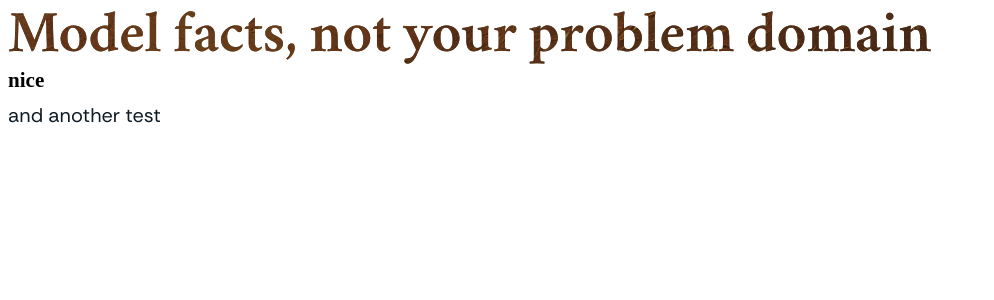
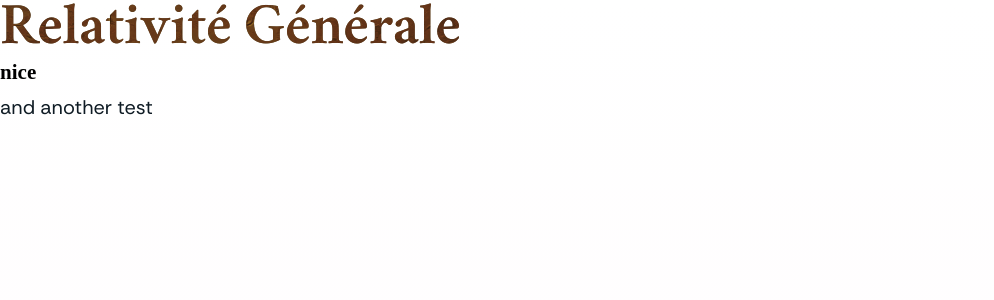
Before and after one commit to Splines/homepage, a Jekyll site: the page built from index.md, in a window 1280 px wide. Shown: the top 300 px of the page, without its empty margins (0-994 px from the left). Built offline with Jekyll 4.4.1, drawn with Linux system fonts in a browser that asks for light colours.

Commit message:
Fix body 100% height & experiment with vertical line

```diff
--- a/_layouts/home.html
+++ b/_layouts/home.html
@@ -11,7 +11,7 @@
 </head>
 
 <body>
-    <h1>Model facts, not your problem domain</h1>
+    <h1>Relativité Générale</h1>
     {{ content }}
 </body>
 
--- a/_sass/_typography.scss
+++ b/_sass/_typography.scss
@@ -24,16 +24,6 @@
     src: url("/assets/fonts/RethinkSans-Regular.ttf");
     font-weight: normal;
     font-style: normal;
-}
-
-body * {
-    margin: 0;
-    padding: 0;
-}
-
-body {
-    background-color: #ffffff;
-    font-size: 18px;
 }
 
 h1 {
--- /dev/null
+++ b/_sass/body.scss
@@ -0,0 +1,13 @@
+html, body {
+    height: 100%;
+}
+
+* {
+    margin: 0;
+    padding: 0;
+}
+
+body {
+    background: linear-gradient(to top, #fffafc, #ffffff);
+    font-size: 18px;
+}
--- a/assets/css/main.scss
+++ b/assets/css/main.scss
@@ -1,4 +1,5 @@
 ---
 ---
 
+@use "body";
 @use "typography";
--- a/assets/css/page.scss
+++ b/assets/css/page.scss
@@ -1,8 +1,10 @@
 ---
 ---
 
-#content {
-    margin-top: 4em;
+article {
+    position: relative;
+
+    padding-top: 4.5em;
     margin-left: auto;
     margin-right: auto;
     max-width: 44em;
@@ -25,6 +27,20 @@
         font-size: 1.2em;
         line-height: 1.2em;
 
-        color: #a37c62;
+        color: #88593a;
     }
 }
+
+.content-width-line {
+    position: relative;
+
+    &:before {
+        content: "";
+        position: absolute;
+        left: -2em;
+        height: 100%;
+        width: 4px;
+        background-color: #563825ae;
+        border-radius: 200%;
+    }
+}
```
Also changed, not shown: _layouts/page.html (+9 -4 lines).
